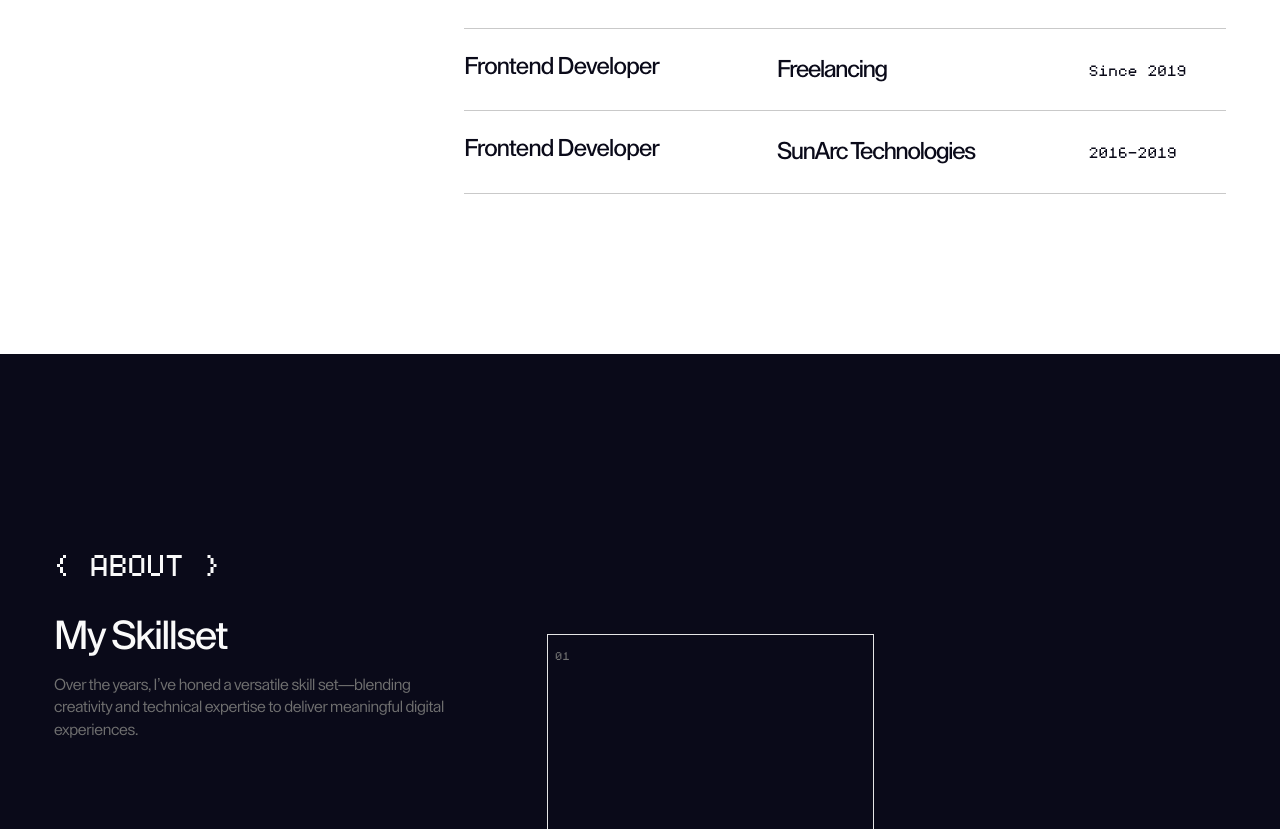
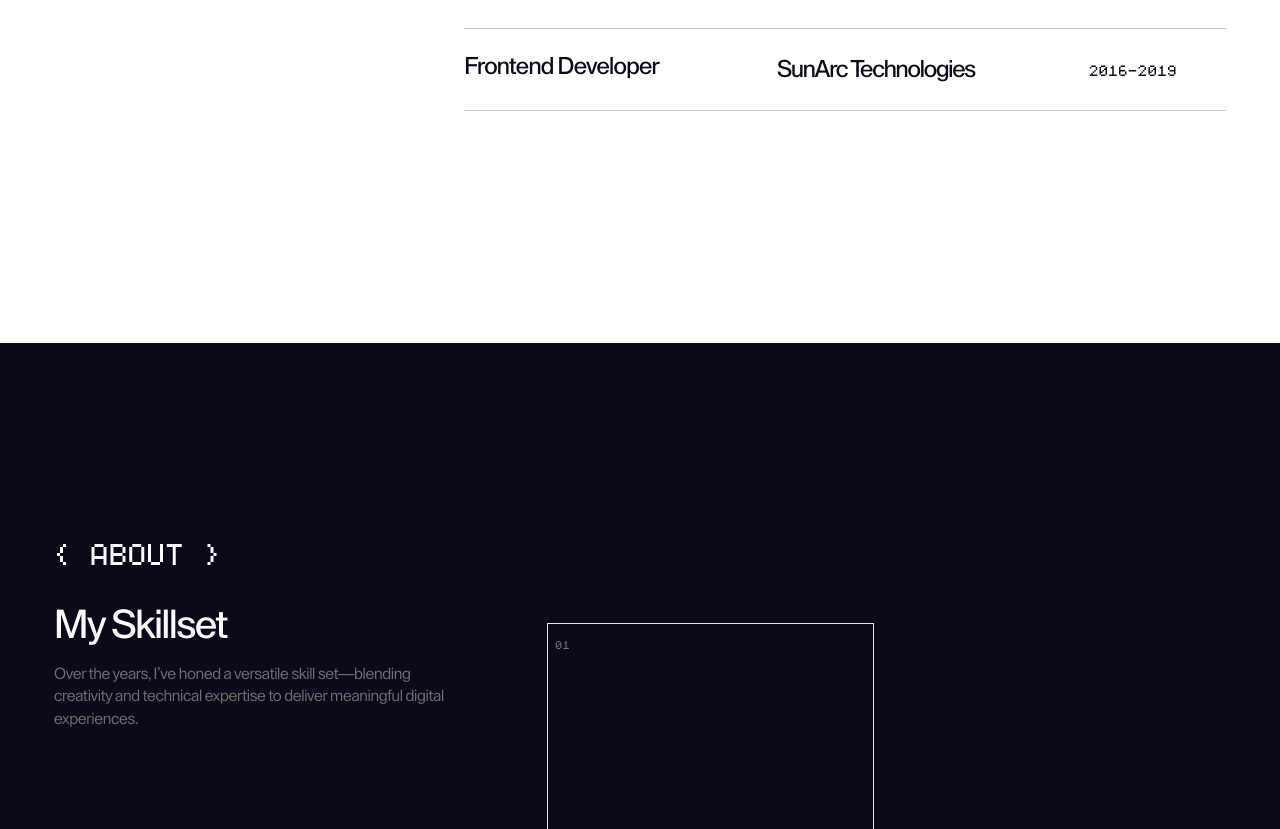
Before and after one commit to aar-jain/portfolio, a plain HTML site: page index.html in a window 1280 px wide. Shown: the part 2857-3686 px from the top of the page. Drawn offline with nearby package versions, Linux system fonts and the light colour scheme; some packages are replaced by stand-ins of ours; a script that the page names is missing; files whose address does not match are found by name.

Commit message:
Removed Experience Row

```diff
--- a/index.html
+++ b/index.html
@@ -248,14 +248,14 @@
                         <div class="experience__grid--company font--lay font--medium">Wipro</div>
                         <div class="experience__grid--year font--mono">2019-2024</div>
                     </div>
-                    <div class="experience__grid--row" data-aos="fade-up" data-aos-duration="700" data-aos-offset="850"
+                    <!-- <div class="experience__grid--row" data-aos="fade-up" data-aos-duration="700" data-aos-offset="850"
                         data-aos-anchor=".experience__grid">
                         <div class="experience__grid--role">
                             <h6>Frontend Developer</h6>
                         </div>
                         <div class="experience__grid--company font--lay font--medium">Freelancing</div>
                         <div class="experience__grid--year font--mono"> Since 2019</div>
-                    </div>
+                    </div> -->
                     <div class="experience__grid--row" data-aos="fade-up" data-aos-duration="700" data-aos-offset="900"
                         data-aos-anchor=".experience__grid">
                         <div class="experience__grid--role">
```
